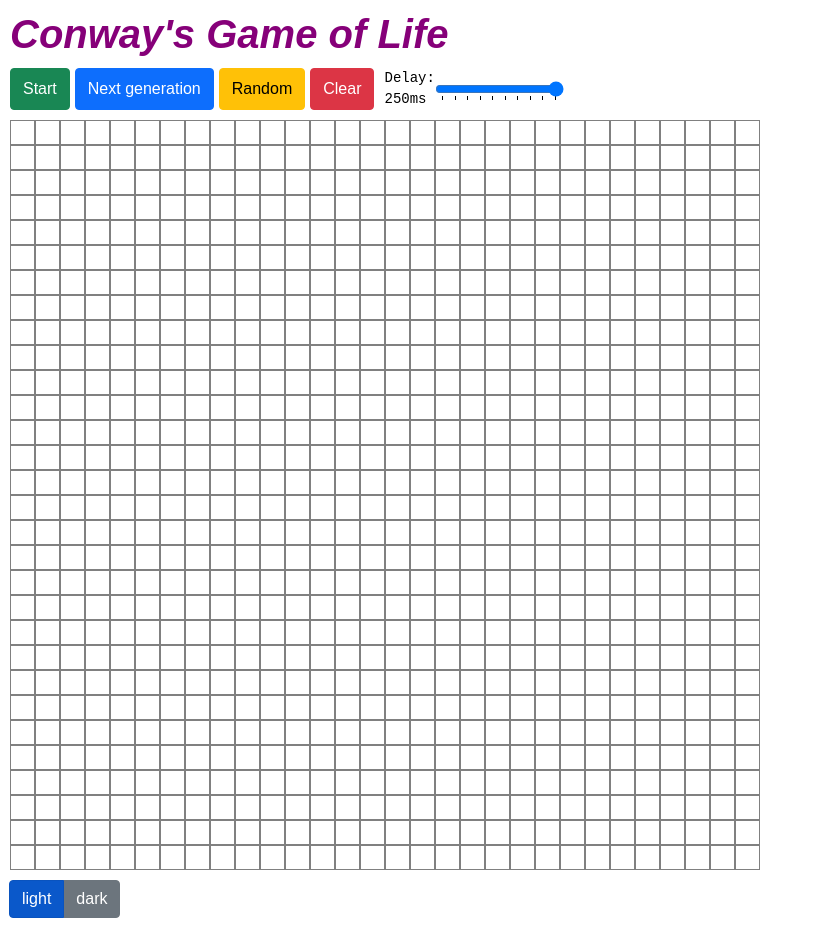
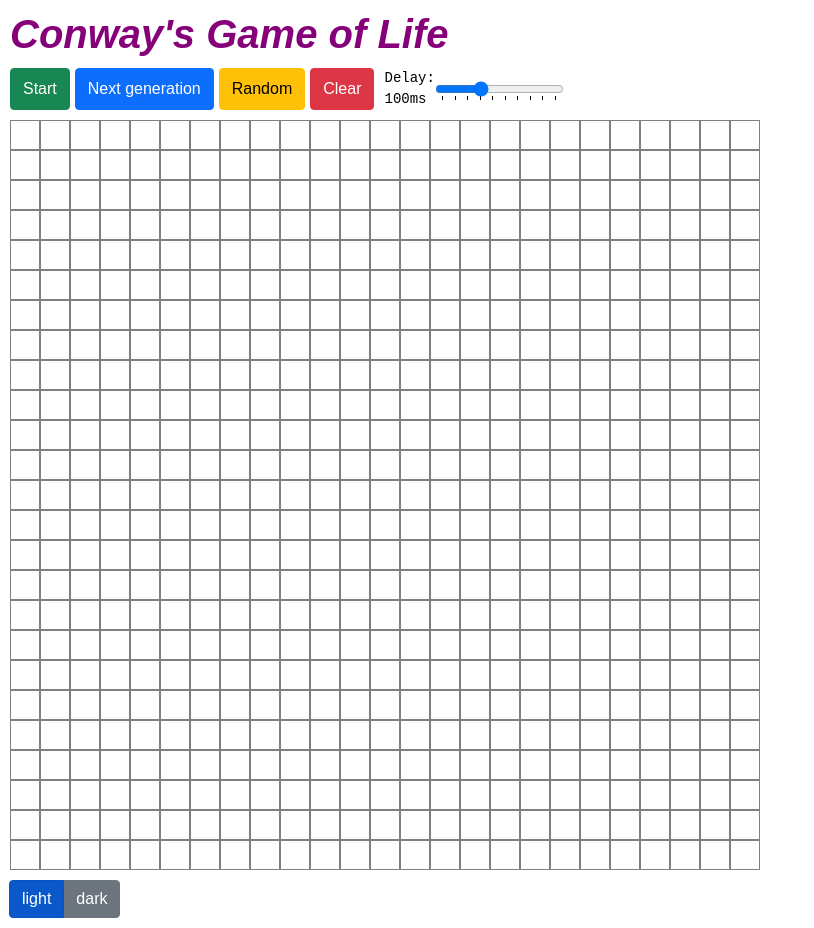
Before and after one commit to vancomm/game-of-life, a React app: page / in a window 1280 px wide. Shown: the whole page, without its empty margins (0-814 px from the left). Built offline with nearby package versions, Linux system fonts and the light colour scheme.

Commit message:
Tweaked field size

```diff
--- a/src/components/App.jsx
+++ b/src/components/App.jsx
@@ -12,9 +12,9 @@ import Slider from './Slider.jsx';
 import ThemeSwitcher from './ThemeSwitcher.jsx';
 import { useTheme } from '../contexts/ThemeContext.jsx';
 
-const CELL_SIZE = '25px';
-const NUM_ROWS = 30;
-const NUM_COLS = 30;
+const CELL_SIZE = '30px';
+const NUM_ROWS = 25;
+const NUM_COLS = 25;
 const RND_SPARSITY = 0.8;
 
 const vectors = [
@@ -41,7 +41,7 @@ const getRandomField = () => Array.from(
 export default function App() {
   const [running, setRunning] = useState(false);
 
-  const [ms, setMs] = useState(250);
+  const [ms, setMs] = useState(100);
 
   const runningRef = useRef();
   runningRef.current = running;
```
